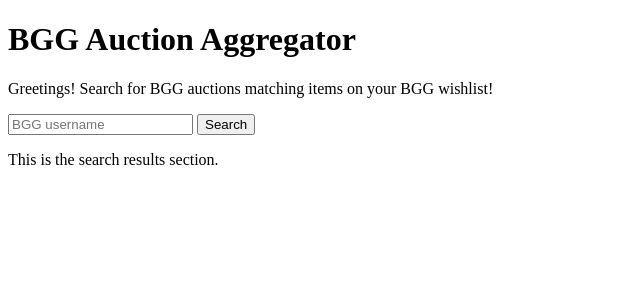
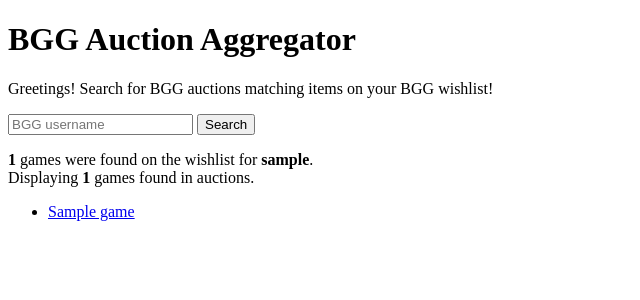
Before and after one commit to aplassard/bgg_auction_aggregator, a Flask app: template templates/results.html in a window 1280 px wide. Shown: the top 300 px of the page, without its empty margins (0-640 px from the left). Run offline with Flask 2, Linux system fonts and the light colour scheme; the template is opened without the code that fills it: most values are stand-ins (such as "Sample title", 1, 10 or a date in 2020).

Commit message:
Add in basic templates and form functionality:

```diff
--- a/app.py
+++ b/app.py
@@ -8,6 +8,8 @@
     request,
     url_for,
 )
+
+from run_aggregation import get_matching_auction_items
 
 DEBUG = True
 
@@ -23,7 +25,17 @@
 def results():
     if 'username' not in request.args:
         return redirect(url_for('index'))  # redirect to index if username is not present
-    return render_template('results.html')
+
+    context = {
+        'username': request.args.get('username')
+    }
+
+    try:
+        context.update(results=get_matching_auction_items(context['username']))
+    except Exception:
+        context.update(results={'count': 0, 'games': []})
+
+    return render_template('results.html', context=context)
 
 
 if __name__ == '__main__':
--- a/run_aggregation.py
+++ b/run_aggregation.py
@@ -14,8 +14,8 @@
     return url
 
 
-def get_wishlist_items(user='aplassard'):
-    wishlist_url = 'http://www.boardgamegeek.com/xmlapi/collection/'+user+'?wishlist=1'
+def get_wishlist_items(username):
+    wishlist_url = 'http://www.boardgamegeek.com/xmlapi/collection/' + username + '?wishlist=1'
     response = urllib2.urlopen(wishlist_url)
     xml = response.read()
     root = ET.fromstring(xml)
@@ -42,17 +42,27 @@
         games = filter(lambda x: x.attrib.has_key('objectid'), root)
     except:
         games = []
-        print 'Something died in', geeklist.attrib['objectname']
+        # print 'Something died in', geeklist.attrib['objectname']
 
     return games
 
 
-def get_matching_auction_items():
-    user = sys.argv[1] if len(sys.argv) > 1 else 'aplassard'
-    game_ids = get_wishlist_items(user)
-    print len(game_ids), 'games were found on the wishlist for', user
+def get_matching_auction_items(username):
+    if not username:
+        username = sys.argv[1] if len(sys.argv) > 1 else 'aplassard'
+
+    game_ids = get_wishlist_items(username)
+
+    # print len(game_ids), 'games were found on the wishlist for', username
+
+    results = {
+        'count': len(game_ids),
+        'games': [],
+    }
+
     geeklists = get_geeklists()
     aggregated_games = []
+
     for geeklist in geeklists:
         # don't retrieve games for geeklists which identify as closed
         if not any(word in geeklist.get('objectname') for word in closed_list):
@@ -69,9 +79,12 @@
             game_id = game.attrib['objectid']
             if game_id in game_ids:
                 item_url = construct_item_url(gl, game)
-                print game_name, item_url
+                results['games'].append({'name': game_name, 'url': item_url})
+                # print game_name, item_url
+
+    return results
 
 
-
-if __name__=='__main__':
-    main()
+if __name__ == '__main__':
+    username = sys.argv[1] if len(sys.argv) > 1 else 'aplassard'
+    get_matching_auction_items(username)
--- a/templates/results.html
+++ b/templates/results.html
@@ -2,6 +2,14 @@
 
 {% block search_results %}
     <p>
-        This is the search results section.
+        <b>{{ context.results.count }}</b> games were found on the wishlist for <b>{{ context.username }}</b>.<br />
+        Displaying <b>{{ context.results.games | length }}</b> games found in auctions.
     </p>
+    {% if context.results.games | length %}
+        <ul>
+        {% for game in context.results.games %}
+            <li><a href="{{ game.url }}">{{ game.name }}</a></li>
+        {% endfor %}
+        </ul>
+    {% endif %}
 {% endblock search_results %}
```
Also changed, not shown: 1 other file.
